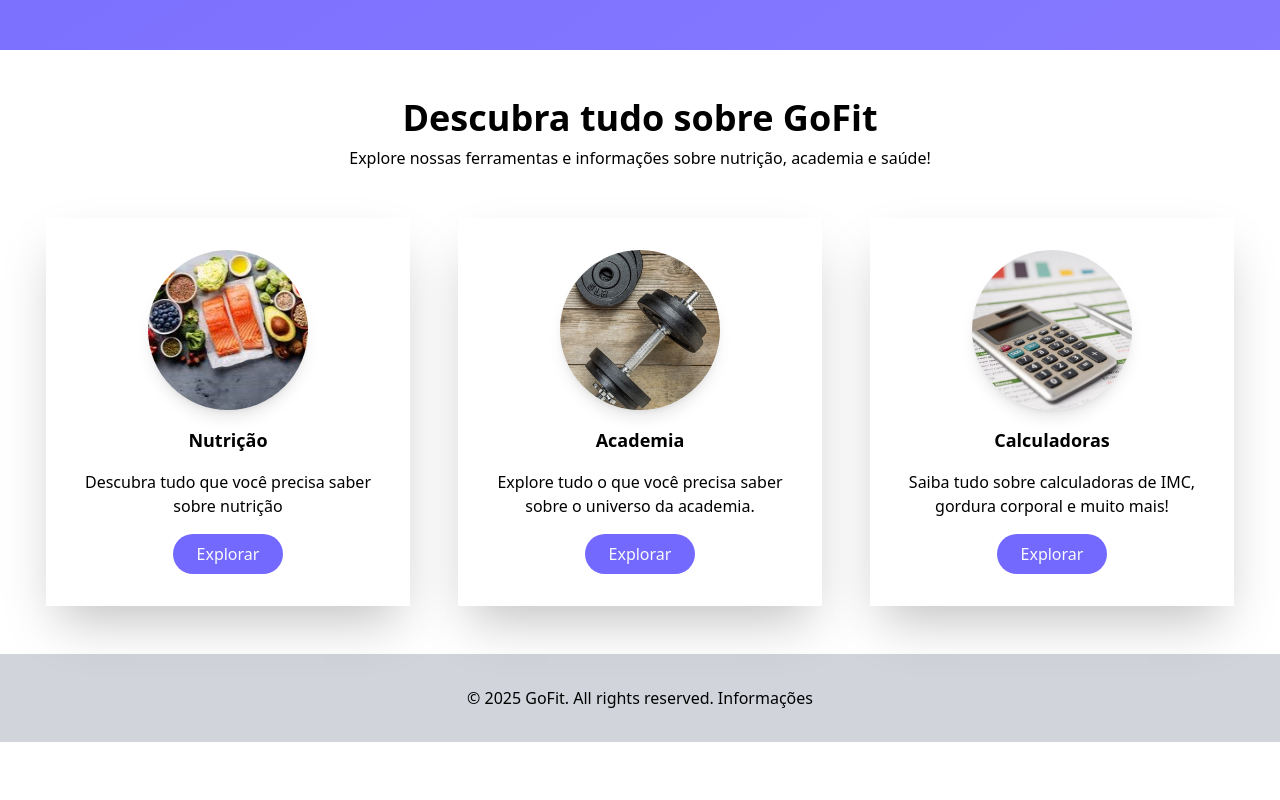
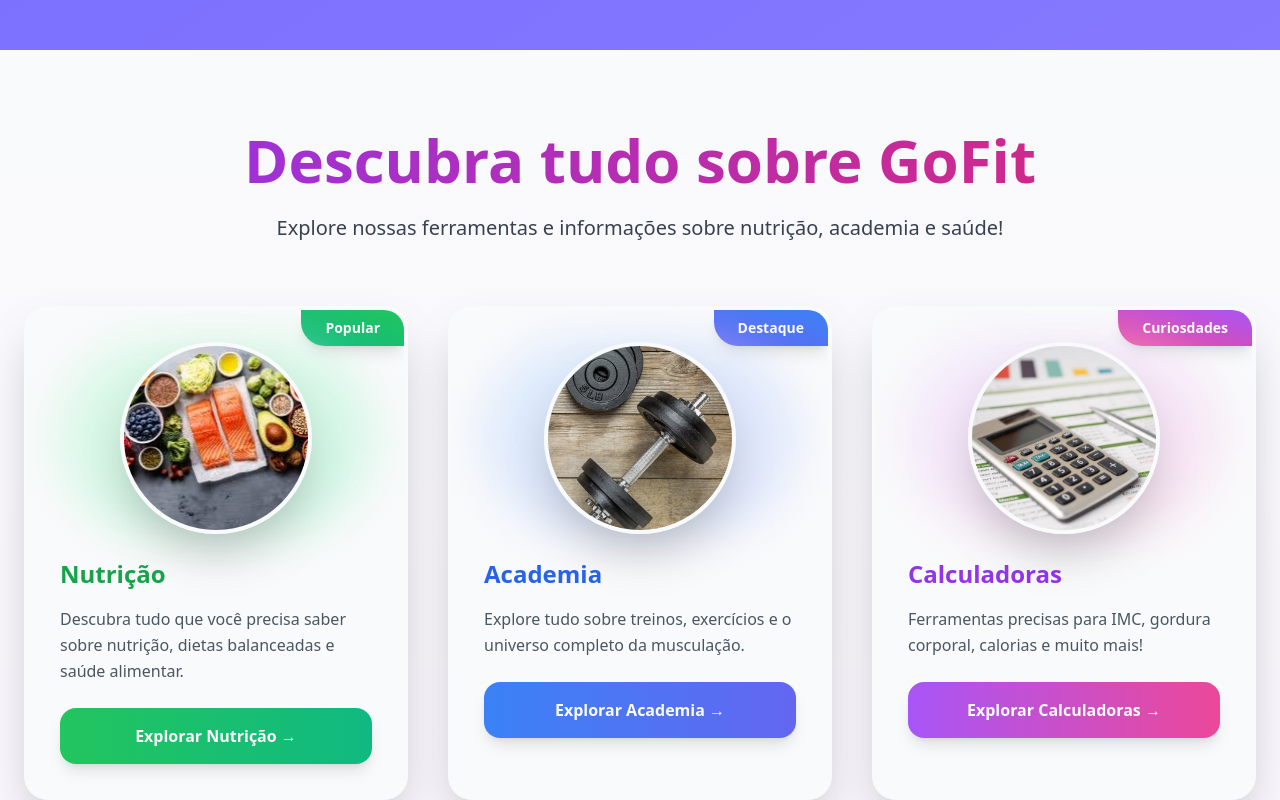
Before and after one commit to DesenvolvimentoWeb5/GoFitReact, a React (Vite) app: page / in a window 1280 px wide. Shown: the part 820-1620 px from the top of the page. Before the commit the page ends 1562 px from the top, so only its background shows below. Built offline with nearby package versions, Linux system fonts and the light colour scheme.

Commit message:
feat: adjust home page style

```diff
--- a/src/pages/Gym/index.tsx
+++ b/src/pages/Gym/index.tsx
@@ -160,7 +160,7 @@
         <div className="container mx-auto px-6">
           <div className="flex flex-col justify-center items-center text-center gap-8 mb-16">
             <div className="space-y-4">
-              <h1 className="text-5xl md:text-6xl font-bold bg-gradient-to-r from-purple-600 via-pink-600 to-red-600 bg-clip-text text-transparent">
+              <h1 className="text-5xl md:text-6xl font-bold bg-gradient-to-r from-purple-600 to-pink-600 bg-clip-text text-transparent">
                 💪 Treinos de Academia
               </h1>
             </div>
--- a/src/pages/Home/index.tsx
+++ b/src/pages/Home/index.tsx
@@ -34,66 +34,141 @@
             <img src={running} alt="Pessoas correndo" />
           </div>
         </section>
-        <section className="mb-12">
-          <div className="flex flex-col justify-center items-center text-center">
-            <h1 className="font-bold text-4xl mt-12 gap-2">
+        <section className="py-20 bg-gradient-to-b from-gray-50 to-purple-50">
+          <div className="container mx-auto px-6">
+            {/* Section Header */}
+            <div className="text-center mb-16">
+              <div className="space-y-4">
+                <h2 className="text-5xl md:text-6xl font-bold bg-gradient-to-r from-purple-600 to-pink-600  bg-clip-text text-transparent">
                   Descubra tudo sobre GoFit
-            </h1>
-            <h2 className="mt-2">
-              Explore nossas ferramentas e informações sobre nutrição, academia
-              e saúde!
                 </h2>
               </div>
-          <div className="flex flex-col md:flex-row gap-12 mt-12 justify-center items-center">
-            <div className="flex flex-col justify-center items-center shadow-2xl p-8 transform transition duration-300 hover:scale-105">
+              <p className="text-xl text-gray-700 mt-6 max-w-3xl mx-auto">
+                Explore nossas ferramentas e informações sobre nutrição,
+                academia e saúde!
+              </p>
+            </div>
+
+            {/* Feature Cards */}
+            <div className="grid md:grid-cols-3 gap-10 max-w-7xl mx-auto">
+              {/* Nutrição Card */}
+              <div className="group relative bg-gray-50 rounded-3xl shadow-2xl overflow-hidden transform transition-all duration-500 hover:scale-105 hover:shadow-green-300 border-4 border-transparent hover:border-green-400">
+                <div className="absolute top-0 right-0 bg-gradient-to-bl from-green-500 to-emerald-500 text-gray-50 px-6 py-2 rounded-bl-3xl font-bold text-sm shadow-lg">
+                  Popular
+                </div>
+
+                <div className="flex flex-col justify-betwenn p-8">
+                  <div className="relative mb-6">
+                    <div className="absolute inset-0 bg-gradient-to-br from-green-200 to-emerald-200 rounded-full blur-xl opacity-50"></div>
                     <img
                       src={nutricao}
-                alt="Comida"
-                className="rounded-full shadow-lg w-40 h-40 object-cover"
+                      alt="Nutrição"
+                      className="relative z-10 rounded-full shadow-2xl w-48 h-48 mx-auto object-cover border-4 border-gray-50 transform group-hover:scale-110 transition-transform duration-500"
                     />
-              <h1 className="font-bold mt-4 text-lg">Nutrição</h1>
-              <h2 className="text-center max-w-[300px] mt-4">
-                Descubra tudo que você precisa saber sobre nutrição
-              </h2>
-              <Link to="/nutrition">
-                <button className="bg-roxo_padrao hover:bg-violet-700 transition-colors duration-300 ease-in-out text-gray-50 mt-4 px-6 py-2 rounded-full">
-                  Explorar
+                  </div>
+
+                  <h3 className="text-2xl font-bold text-green-600 mb-4">
+                    Nutrição
+                  </h3>
+                  <p className="text-gray-600 mb-6 leading-relaxed">
+                    Descubra tudo que você precisa saber sobre nutrição, dietas
+                    balanceadas e saúde alimentar.
+                  </p>
+
+                  <Link to="/nutrition" className="block">
+                    <button className="w-full bg-gradient-to-r from-green-500 to-emerald-500 hover:from-green-600 hover:to-emerald-600 transition-all duration-300 text-gray-50 font-semibold px-8 py-4 rounded-2xl shadow-lg transform hover:scale-105">
+                      Explorar Nutrição →
                     </button>
                   </Link>
                 </div>
-            <div className="flex flex-col justify-center items-center shadow-2xl p-8 transform transition duration-300 hover:scale-105">
+              </div>
+
+              {/* Academia Card */}
+              <div className="bg-gray-50 rounded-3xl shadow-2xl overflow-hidden transform transition-all duration-500 hover:scale-105 hover:shadow-blue-300 border-4 border-transparent hover:border-blue-400">
+                <div className="absolute top-0 right-0 bg-gradient-to-bl from-blue-500 to-indigo-500 text-gray-50 px-6 py-2 rounded-bl-3xl font-bold text-sm shadow-lg">
+                  Destaque
+                </div>
+
+                <div className="flex flex-col justify-between p-8">
+                  <div className="relative mb-6">
+                    <div className="absolute inset-0 bg-gradient-to-br from-blue-200 to-indigo-200 rounded-full blur-xl opacity-50"></div>
                     <img
                       src={academia}
-                alt="Pesos de academia"
-                className="rounded-full shadow-lg w-40 h-40 object-cover"
+                      alt="Academia"
+                      className="relative z-10 rounded-full shadow-2xl w-48 h-48 mx-auto object-cover border-4 border-gray-50 transform group-hover:scale-110 transition-transform duration-500"
                     />
-              <h1 className="font-bold mt-4 text-lg">Academia</h1>
-              <h2 className="text-center max-w-[300px] mt-4">
-                Explore tudo o que você precisa saber sobre o universo da
-                academia.
-              </h2>
-              <Link to="/gym">
-                <button className="bg-roxo_padrao hover:bg-violet-700 transition-colors duration-300 ease-in-out text-gray-50 mt-4 px-6 py-2 rounded-full">
-                  Explorar
+                  </div>
+
+                  <h3 className="text-2xl font-bold text-blue-600 mb-4">
+                    Academia
+                  </h3>
+                  <p className="text-gray-600 mb-6 leading-relaxed">
+                    Explore tudo sobre treinos, exercícios e o universo completo
+                    da musculação.
+                  </p>
+
+                  <Link to="/gym" className="block">
+                    <button className="w-full bg-gradient-to-r from-blue-500 to-indigo-500 hover:from-blue-600 hover:to-indigo-600 transition-all duration-300 text-gray-50 font-semibold px-8 py-4 rounded-2xl shadow-lg transform hover:scale-105">
+                      Explorar Academia →
                     </button>
                   </Link>
                 </div>
-            <div className="flex flex-col justify-center items-center shadow-2xl p-8 transform transition duration-300 hover:scale-105">
+              </div>
+
+              {/* Calculadoras Card */}
+              <div className="group relative bg-gray-50 rounded-3xl shadow-2xl overflow-hidden transform transition-all duration-500 hover:scale-105 hover:shadow-purple-300 border-4 border-transparent hover:border-purple-400">
+                <div className="absolute top-0 right-0 bg-gradient-to-bl from-purple-500 to-pink-500 text-gray-50 px-6 py-2 rounded-bl-3xl font-bold text-sm shadow-lg">
+                  Curiosdades
+                </div>
+
+                <div className="p-8">
+                  <div className="relative mb-6">
+                    <div className="absolute inset-0 bg-gradient-to-br from-purple-200 to-pink-200 rounded-full blur-xl opacity-50"></div>
                     <img
                       src={calculadora}
-                alt="Calculadora"
-                className="rounded-full shadow-lg w-40 h-40 object-cover"
+                      alt="Calculadoras"
+                      className="relative z-10 rounded-full shadow-2xl w-48 h-48 mx-auto object-cover border-4 border-gray-50 transform group-hover:scale-110 transition-transform duration-500"
                     />
-              <h1 className="font-bold mt-4 text-lg">Calculadoras</h1>
-              <h2 className="text-center max-w-[300px] mt-4">
-                Saiba tudo sobre calculadoras de IMC, gordura corporal e muito
-                mais!
-              </h2>
-              <Link to="/calculators">
-                <button className="bg-roxo_padrao hover:bg-violet-700 transition-colors duration-300 ease-in-out text-gray-50 mt-4 px-6 py-2 rounded-full">
-                  Explorar
+                  </div>
+
+                  <h3 className="text-2xl font-bold text-purple-600 mb-4">
+                    Calculadoras
+                  </h3>
+                  <p className="text-gray-600 mb-6 leading-relaxed">
+                    Ferramentas precisas para IMC, gordura corporal, calorias e
+                    muito mais!
+                  </p>
+
+                  <Link to="/calculators" className="block">
+                    <button className="w-full bg-gradient-to-r from-purple-500 to-pink-500 hover:from-purple-600 hover:to-pink-600 transition-all duration-300 text-gray-50 font-semibold px-8 py-4 rounded-2xl shadow-lg transform hover:scale-105">
+                      Explorar Calculadoras →
                     </button>
                   </Link>
+                </div>
+              </div>
+            </div>
+
+            {/* Additional Benefits */}
+            <div className="grid md:grid-cols-2 gap-6 max-w-2xl mx-auto mt-20">
+              {[
+                { icon: "✅", title: "Gratuito", desc: "100% livre de custos" },
+                {
+                  icon: "📱",
+                  title: "Responsivo",
+                  desc: "Use em qualquer dispositivo",
+                },
+              ].map((benefit, idx) => (
+                <div
+                  key={idx}
+                  className="bg-gradient-to-br from-purple-100 to-pink-100 p-6 rounded-2xl shadow-lg border-2 border-purple-200 transform hover:scale-105 transition-all duration-300"
+                >
+                  <div className="text-4xl mb-3">{benefit.icon}</div>
+                  <h4 className="font-bold text-purple-900 mb-2">
+                    {benefit.title}
+                  </h4>
+                  <p className="text-gray-700 text-sm">{benefit.desc}</p>
+                </div>
+              ))}
             </div>
           </div>
         </section>
```
Lines whose indentation alone changed are shown as unchanged.
